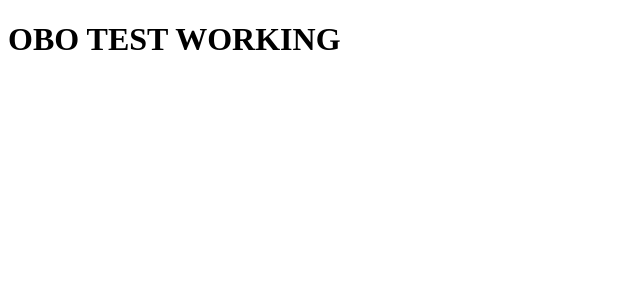
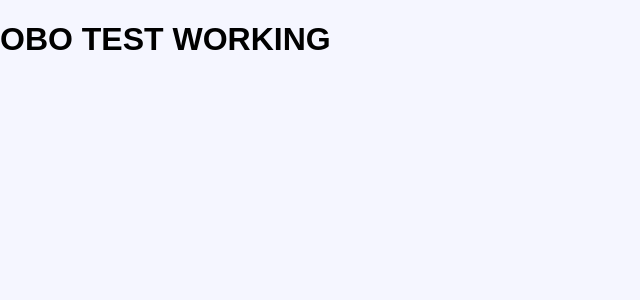
Before and after one commit to more2024y-dotcom/OBO-Website, a React (Vite) app: page / in a window 1280 px wide. Shown: the top 300 px of the page, without its empty margins (0-640 px from the left). Built offline with nearby package versions, Linux system fonts and the light colour scheme.

Commit message:
Update main.jsx

```diff
--- a/src/main.jsx
+++ b/src/main.jsx
@@ -1,7 +1,13 @@
 import React from "react";
 import { createRoot } from "react-dom/client";
+import { BrowserRouter } from "react-router-dom";
 import App from "./App.jsx";
+import "./style.css";
 
 createRoot(document.getElementById("root")).render(
-  <App />
+  <React.StrictMode>
+    <BrowserRouter>
+      <App />
+    </BrowserRouter>
+  </React.StrictMode>
 );
```
